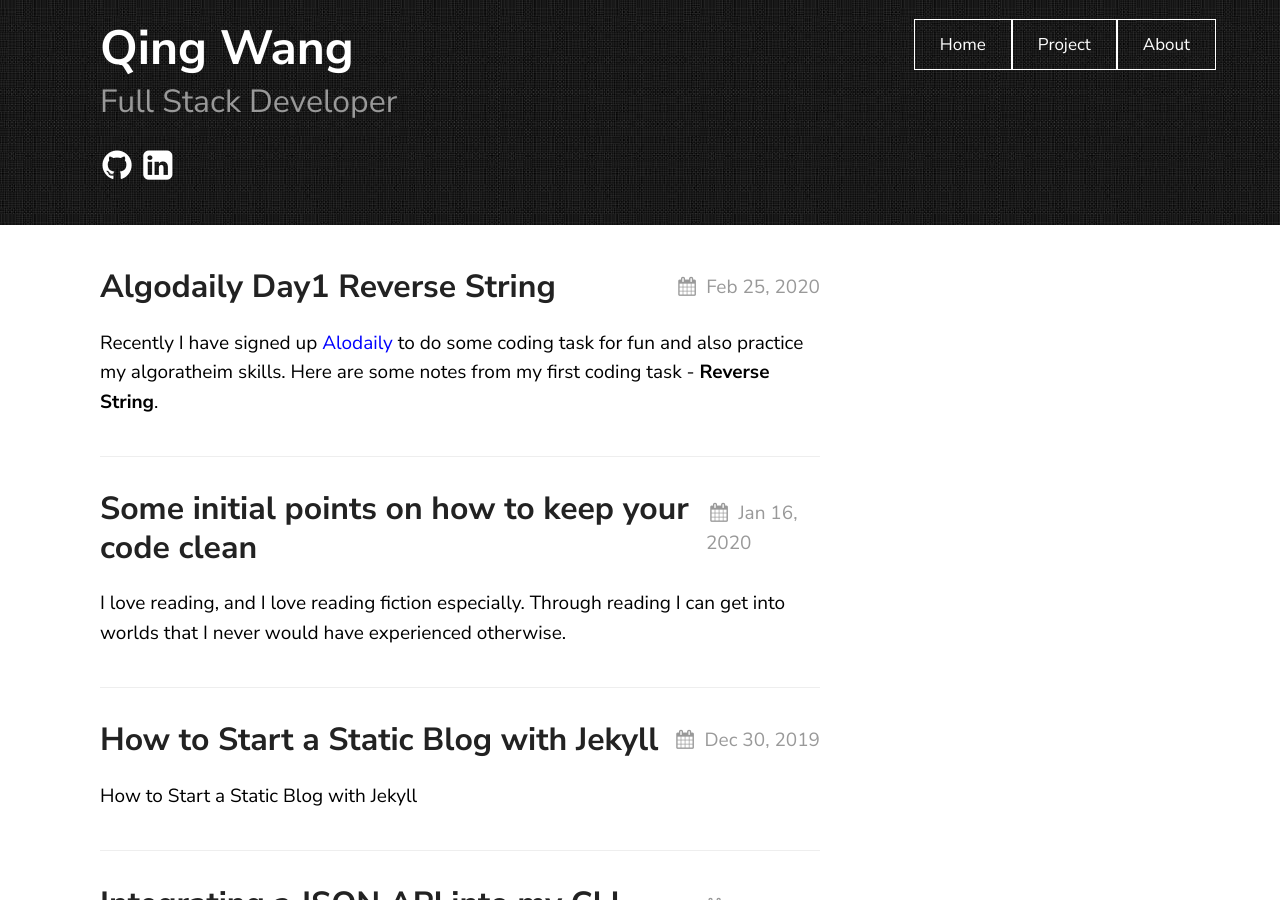
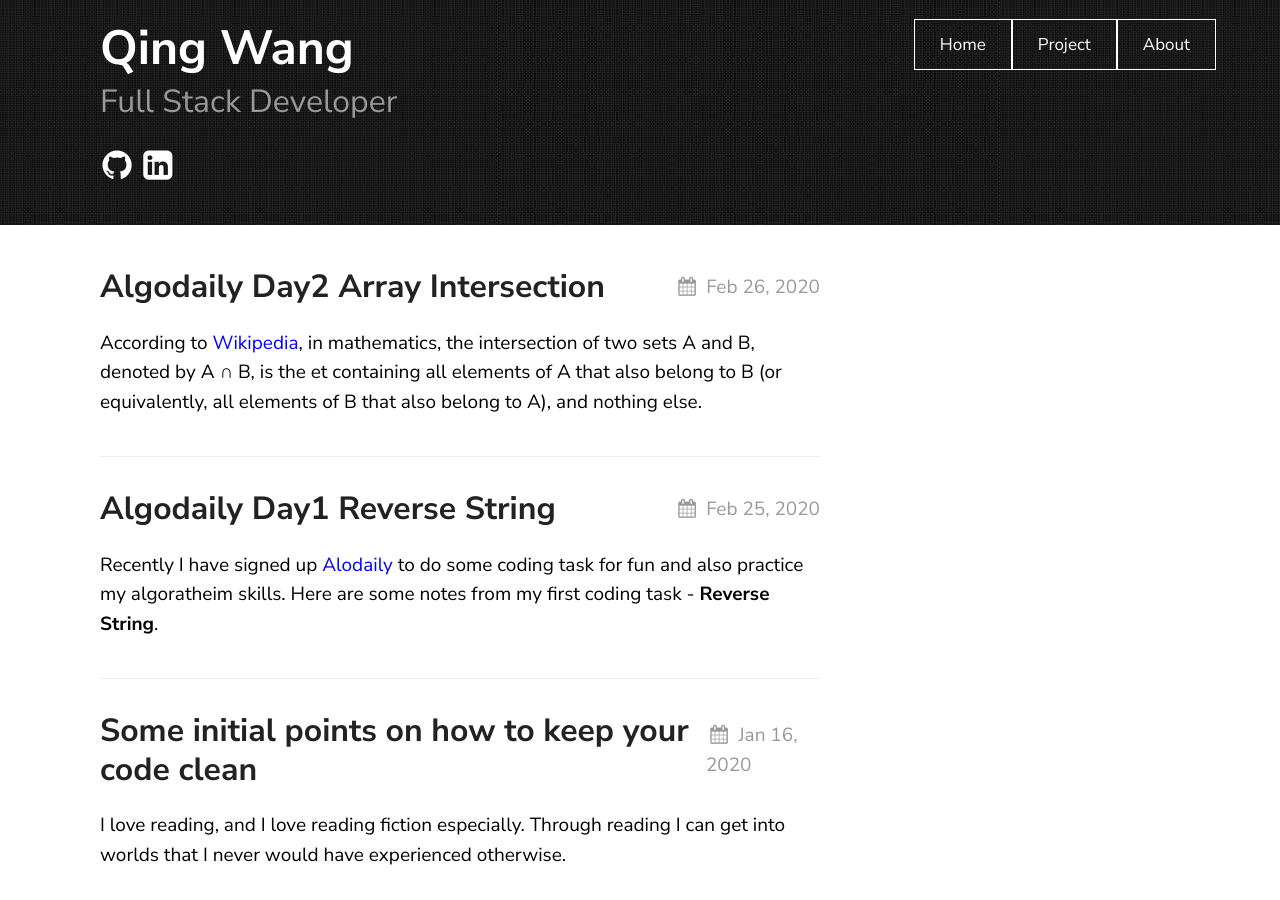
Before and after one commit to ching-wang/ching-wang.io, a Jekyll site: the page built from README.md, in a window 1280 px wide and 900 px high. Built offline with Jekyll 4.4.1, drawn with Linux system fonts in a browser that asks for light colours; our own code applies the rules of GitHub Pages for plain Markdown files; some of the changed lines change nothing that is shown.

Commit message:
post about intersecition

````diff
--- a/_config.yml
+++ b/_config.yml
@@ -44,7 +44,7 @@ highlighter: rouge
 fenced_code_blocks: true
 
 remote_theme: thelehhman/texture
-theme: texture
+# theme: texture
 
 permalink: /posts/:title/
 texture:
--- /dev/null
+++ b/_posts/2020-02-26-algodaily-day2.md
@@ -0,0 +1,83 @@
+---
+title: Algodaily Day2 Array Intersection
+layout: post
+date: 2020-02-26
+---
+
+According to [Wikipedia](<"https://en.wikipedia.org/wiki/Intersection_(set_theory)">), in mathematics, the intersection of two sets A and B, denoted by A ∩ B, is the et containing all elements of A that also belong to B (or equivalently, all elements of B that also belong to A), and nothing else.
+
+Given two unsorted arrays of integers, find intersection of these two arrays. Intersection means common elements in the given two arrays.
+
+**For example**:
+
+_A = [1,4,3,2,5,6]_
+
+_B = [3,2,1,5,6,7,8,10]_
+
+_intersection of A and B is [ 1,3,2,5,6 ]_
+
+Here what we need to check is the presence of each element of the Array A in the Array B.
+I'm going to use **filter()** and **indexOf()** to solve this.
+
+```javascript
+function intersection(arrayA, arrayB) {
+  //filtered the elements in the array A that are also in the arrayB.
+  const insersection = arrayA.filter(arr => arrayB.indexOf(arr) !== -1);
+  return insersection;
+}
+
+//Let's test out
+A = [1, 4, 3, 2, 5, 6];
+B = [3, 2, 1, 5, 6, 7, 8, 10];
+
+intersection(A, B);
+// [1, 3, 2, 5, 6]
+```
+
+To check the presence we can also use **includes()**, it's slightly simpler compare with using indexOf.
+
+```javascript
+function intersectiona(arrayA, arrayB) {
+  //filtered the elements in the array A that are also in the arrayB.
+  const insersection = arrayA.filter(arr => arrayB.includes(arr));
+  return insersection;
+}
+
+//Let's test out
+A = [1, 4, 3, 2, 5, 6];
+B = [3, 2, 1, 5, 6, 7, 8, 10];
+
+intersection(A, B);
+// [1, 3, 2, 5, 6]
+```
+
+One of Algodaily's solution is **using Set**, according to [MND web docs]("https://developer.mozilla.org/en-US/docs/Web/JavaScript/Reference/Global_Objects/Set), Set objects are collections of values. You can iterate through the elements of a set in insertion order. A value in the Set may only occur once; it is unique in the Set's collection.
+
+Here is the example from Algodaily, we transform our input arrays into sets, we can make use of the filter method, and apply it to one of the sets-- filtering out anything not in the other set.:
+
+```javascript
+  function intersection(nums1, nums2) {
+  const set = new Set(nums1);
+  const fileredSet = new Set(nums2.filter(n => set.has(n)));
+  return [...fileredSet];
+
+  }
+
+//test
+  A = [1, 4, 3, 2, 5, 6];
+  B = [3, 2, 1, 5, 6, 7, 8, 10];
+  intersection(A, B);
+  //[3, 2, 1, 5, 6]
+```
+
+Her is the other solution from Algodaily:
+```javascript
+function intersection(nums1, nums2) {
+	let intersection = {};
+ //collect unique intersections by doing an indexOf check and then returning it in array form:
+	for (const num of nums1) if (nums2.indexOf(num) !== -1) intersection[num] = 1;
+
+	return Object.keys(intersection).map((val) => parseInt(val));
+}
+
+```
````
